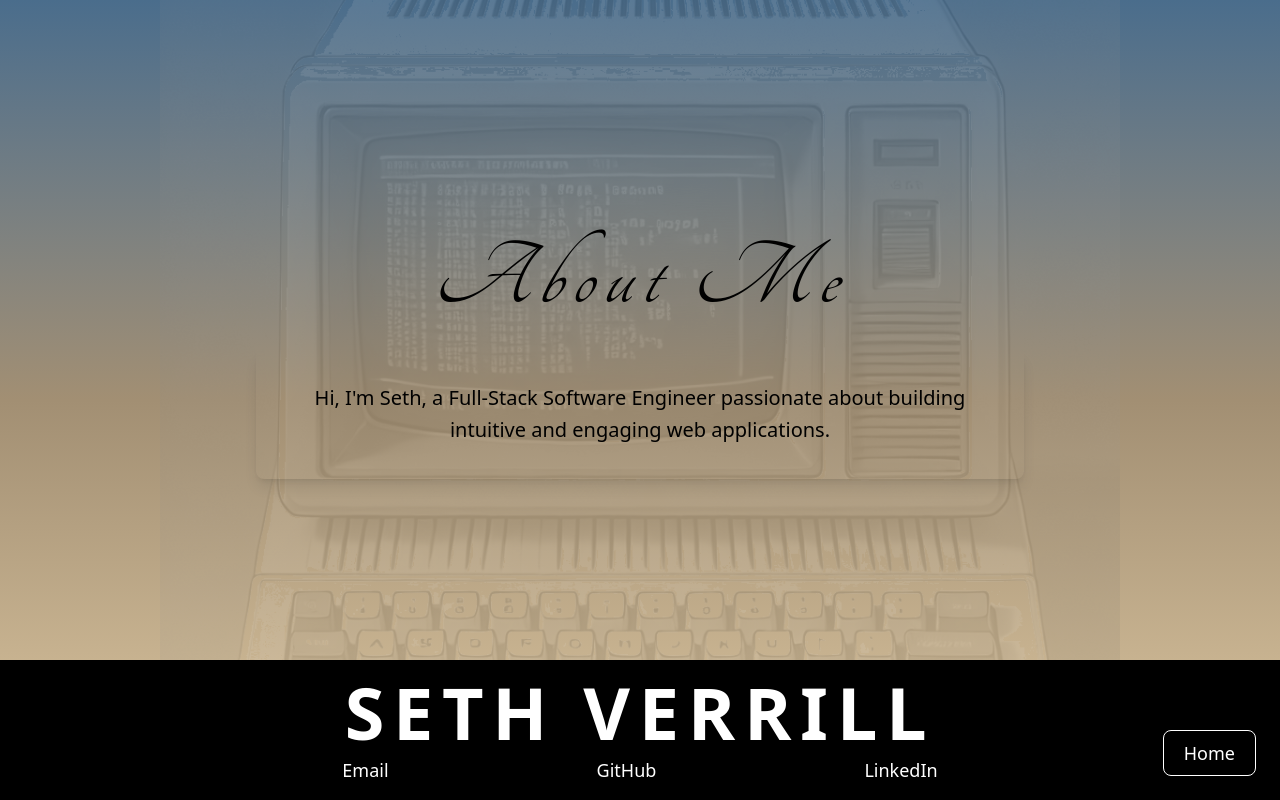
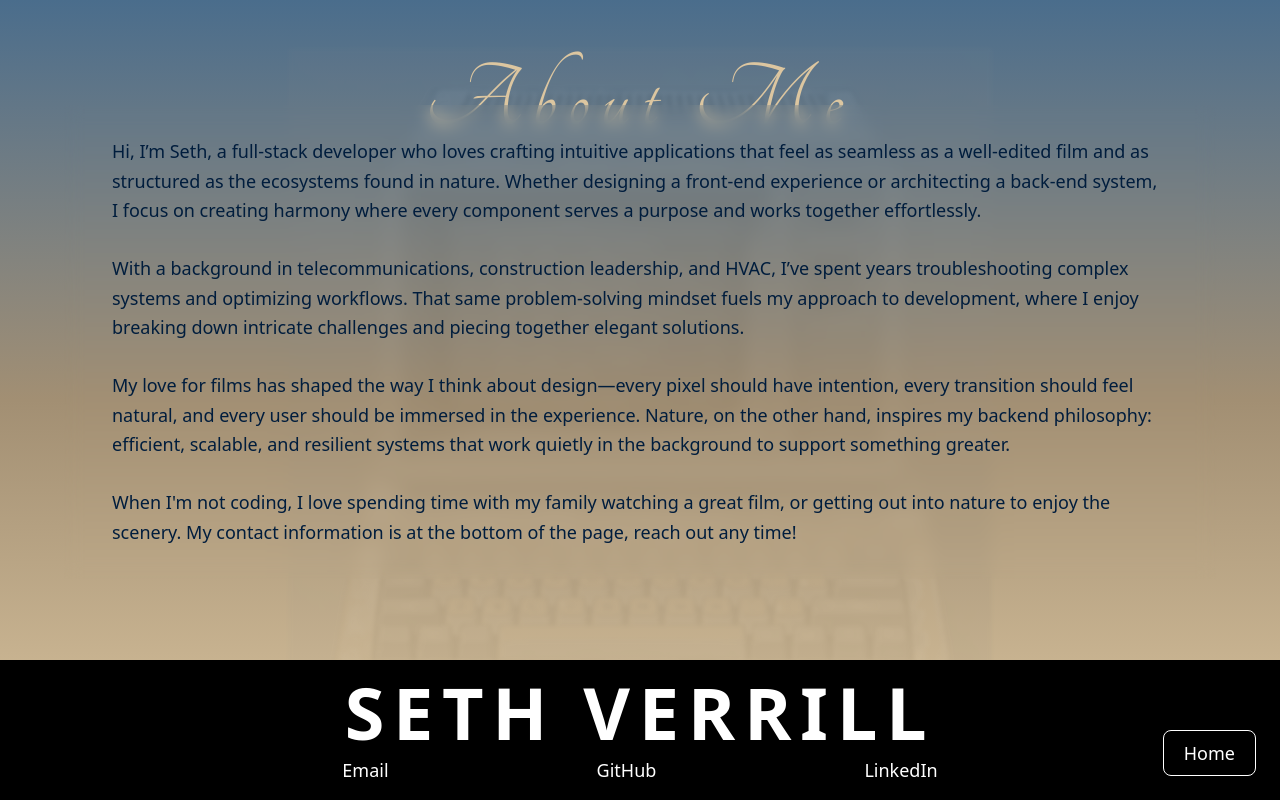
Before and after one commit to sethverrill/sv_portfolio, a React (Vite) app: page /about in a window 1280 px wide. Built offline with nearby package versions, Linux system fonts and the light colour scheme; the HTML template or start-up script is replaced by a standard one.

Commit message:
Update About Me section, change font and border colors on pictures

```diff
--- a/package.json
+++ b/package.json
@@ -17,6 +17,7 @@
   "devDependencies": {
     "@tailwindcss/postcss": "^4.0.8",
     "@types/react": "^19.0.10",
+    "@types/react-dom": "^19.0.4",
     "@vitejs/plugin-react-swc": "^3.5.0",
     "autoprefixer": "^10.4.20",
     "postcss": "^8.5.3",
--- a/src/components/About.tsx
+++ b/src/components/About.tsx
@@ -4,20 +4,44 @@ const About = () => {
   return (
     <div className="h-screen w-screen flex flex-col justify-between bg-gradient-to-b from-[#4A6D8C] via-[#A28F73] to-[#DCC6A0] text-beige relative overflow-hidden">
       <div
-        className="absolute inset-0 bg-cover bg-center bg-no-repeat bg-blend-soft-light opacity-10"
+        className="absolute inset-0 bg-cover bg-center bg-no-repeat bg-blend-overlay opacity-5 bg-paint-effect"
         style={{
           backgroundImage: "url('/src/assets/black_white_old_computer.png')",
-          backgroundSize: "75%",
+          backgroundSize: "55%",
         }}
       ></div>
       <div className="relative z-10 flex flex-col items-center justify-center flex-grow text-center">
-        <h1 className="text-7xl md:text-8xl italic text-beige font-[Tangerine] tracking-widest mt-12">
+        <h1 className="absolute top-3 text-5xl md:text-8xl justify-center italics text-center text-[#dcc6a0] font-[Tangerine] tracking-custom mt-10">
           About Me
         </h1>
-        <div className="max-w-3xl bg-opacity-60 p-8 rounded-lg shadow-lg mt-6 border-beige">
-          <p className="text-lg md:text-xl text-beige leading-relaxed">
-            Hi, I'm Seth, a Full-Stack Software Engineer passionate about
-            building intuitive and engaging web applications.
+        <div className="max-w-6xl  w-full px-12 p-8 mt-6 text-lg text-beige bg-transparent backdrop-blur-sm">
+          <p className="text-md md:text-lg text-[#001d3d] leading-relaxed text-center md:text-left">
+            Hi, I’m Seth, a full-stack developer who loves crafting intuitive applications
+            that feel as seamless as a well-edited film and as structured as the
+            ecosystems found in nature. Whether designing a front-end experience
+            or architecting a back-end system, I focus on creating harmony where
+            every component serves a purpose and works together effortlessly.
+            <br />
+            <br />
+            With a background in telecommunications, construction leadership,
+            and HVAC, I’ve spent years troubleshooting complex systems
+            and optimizing workflows. That same problem-solving mindset fuels my
+            approach to development, where I enjoy breaking down intricate
+            challenges and piecing together elegant solutions.
+            <br />
+            <br />
+            My love for films
+            has shaped the way I think about design—every pixel should have
+            intention, every transition should feel natural, and every user
+            should be immersed in the experience. Nature, on the other hand,
+            inspires my backend philosophy: efficient, scalable, and resilient
+            systems that work quietly in the background to support something
+            greater.
+            <br />
+            <br />
+            When I'm not coding, I love spending time with my family watching a great
+            film, or getting out into nature to enjoy the scenery. My contact information
+            is at the bottom of the page, reach out any time!
           </p>
         </div>
       </div>
--- a/src/components/ProfilePic.tsx
+++ b/src/components/ProfilePic.tsx
@@ -13,7 +13,7 @@ const ProfilePic: React.FC<ProfilePicProps> = ({
     <img
       src={profilePic}
       alt={altText}
-      className={`${size} rounded-full border-4 border-deepBlue shadow-lg hover:scale-110 transition-transform duration-300 object-cover object-[0%_30%]`}
+      className={`${size} rounded-full border-4 border-[#001d3d] shadow-lg hover:scale-110 transition-transform duration-300 object-cover object-[0%_30%]`}
     />
   );
 
@@ -24,7 +24,7 @@ const ProfilePic: React.FC<ProfilePicProps> = ({
       ) : (
         <Link to={to}>{imgElement}</Link>
       )}
-      <span className="mt-2 text-lg md:text-xl text-deepBlue font-semibold">
+      <span className="mt-2 text-lg md:text-xl text-[#001d3d] font-semibold">
         About Me
       </span>
     </div>
--- a/src/components/ProjectPic.tsx
+++ b/src/components/ProjectPic.tsx
@@ -13,7 +13,7 @@ const ProjectPic: React.FC<ProjectPictureProps> = ({
     <img
       src={dandelionImg}
       alt={altText}
-      className={`${size} rounded-full border-4 border-deepBlue shadow-lg hover:scale-110 transition-transform duration-300 object-cover object-[20%_50%]`}
+      className={`${size} rounded-full border-4 border-[#001d3d] shadow-lg hover:scale-110 transition-transform duration-300 object-cover object-[20%_50%]`}
     />
   );
 
@@ -24,7 +24,7 @@ const ProjectPic: React.FC<ProjectPictureProps> = ({
       ) : (
         <Link to={to}>{imgElement}</Link>
       )}
-      <span className="mt-2 text-lg md:text-xl text-deepBlue font-semibold">
+      <span className="mt-2 text-lg md:text-xl text-[#001d3d] font-semibold">
         Projects
       </span>
     </div>
```
Also changed, not shown: 2 other files (tests, documents, lock files or other folders).
